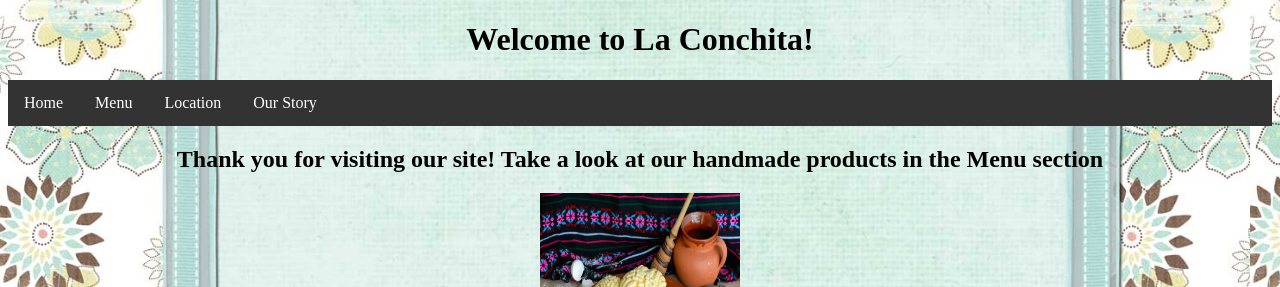
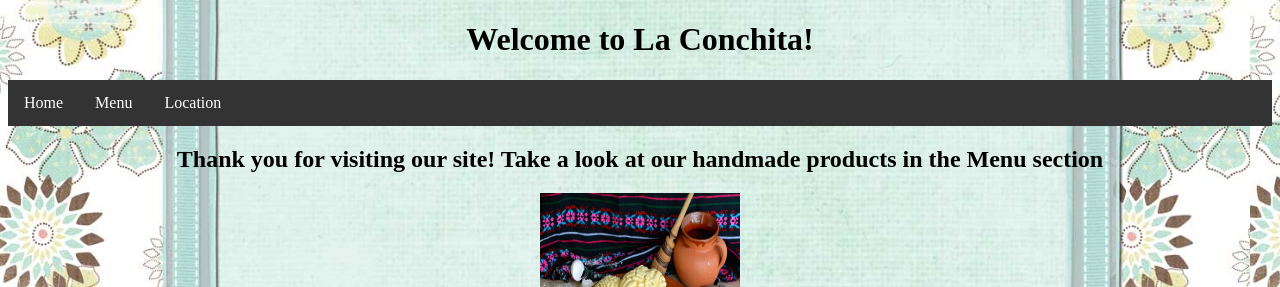
Before and after one commit to Navlagg/336-bakery, a PHP site: page / in a window 1280 px wide. Shown: the top 287 px of the page. Run offline with PHP 8.4, Linux system fonts and the light colour scheme.

Commit message:
did some changes to index

```diff
--- a/index.php
+++ b/index.php
@@ -12,9 +12,6 @@
   <li> <a href="index.php">Home </a> </li>
    <li> <a href="menu.php">Menu </a>  </li>
    <li> <a href="location.php" > Location </a> </li>
-
-
-   <li> <a href="https://docs.google.com/a/csumb.edu/document/d/15Y2a8pX6osQWlWS9bxPRVzYsgM_ioskDdpTHeaWm_MQ/edit?usp=sharing">Our Story</a> </li>
 </ul>
 
     <h2>Thank you for visiting our site! Take a look at our handmade products in the Menu section</h2>
```
